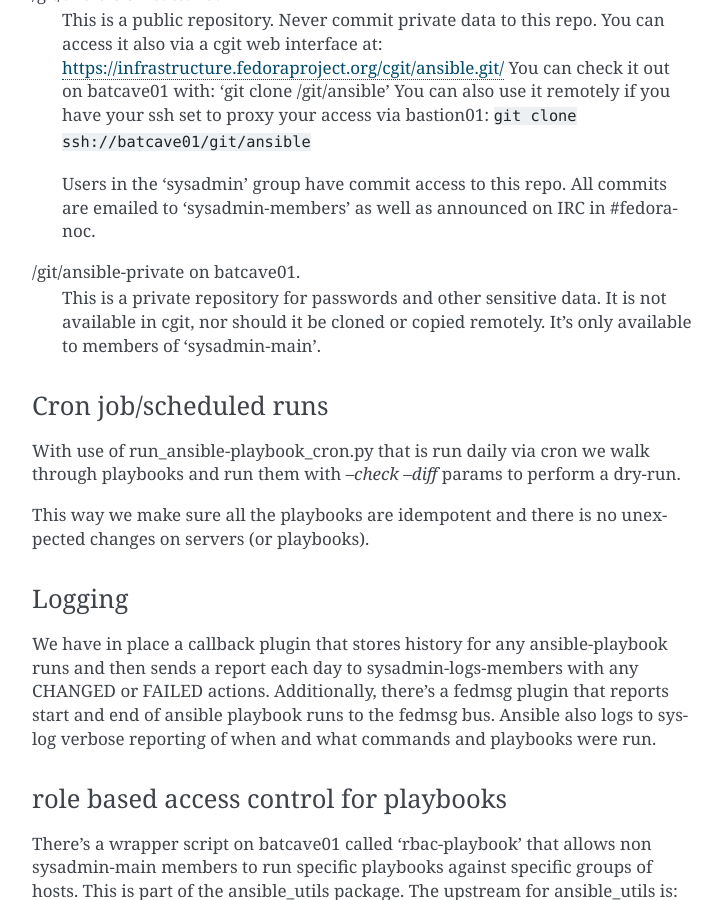
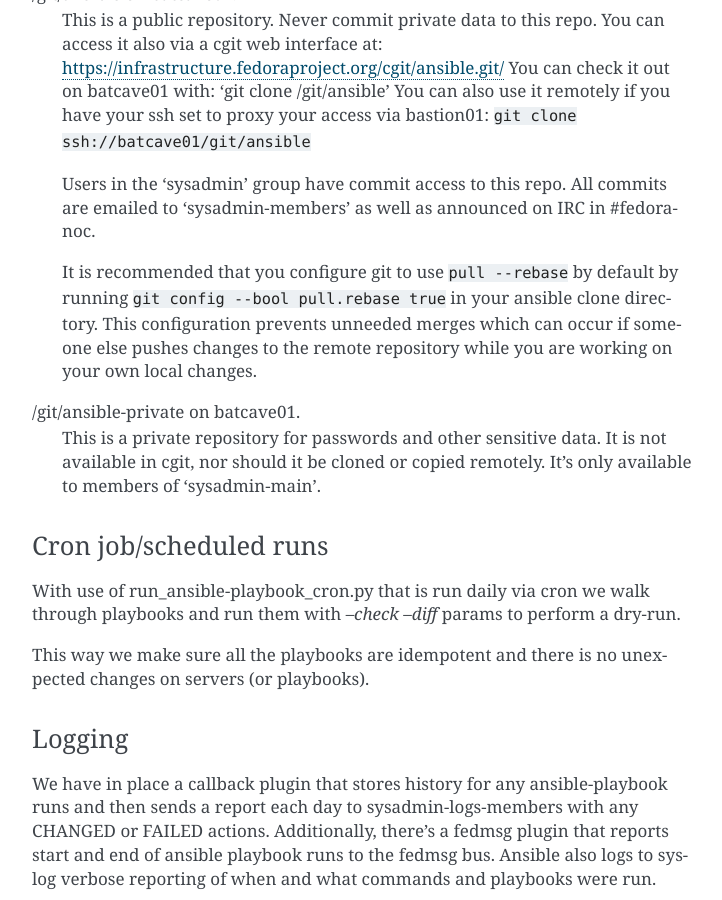
Before and after one commit to FrostyX/infra-docs, a Sphinx documentation site: the page built from docs/sysadmin-guide/sops/ansible.rst, in a window 1280 px wide and 900 px high, scrolled down 827 px. Shown: the whole window, without its empty margins (388-1110 px from the left). Built offline with Sphinx 7.4.7, drawn with Linux system fonts in a browser that asks for light colours.

Commit message:
ansible sop: recommend git 'pull.rebase' setting
Using 'pull.rebase' avoids unneeded merge commits.

```diff
--- a/docs/sysadmin-guide/sops/ansible.rst
+++ b/docs/sysadmin-guide/sops/ansible.rst
@@ -47,6 +47,12 @@
 	Users in the 'sysadmin' group have commit access to this repo.
 	All commits are emailed to 'sysadmin-members' as well as announced
 	on IRC in #fedora-noc.
+
+	It is recommended that you configure git to use ``pull --rebase`` by
+	default by running ``git config --bool pull.rebase true`` in your
+	ansible clone directory.  This configuration prevents unneeded merges
+	which can occur if someone else pushes changes to the remote repository
+	while you are working on your own local changes.
 
 /git/ansible-private on batcave01.
 	This is a private repository for passwords and other sensitive data.
```
